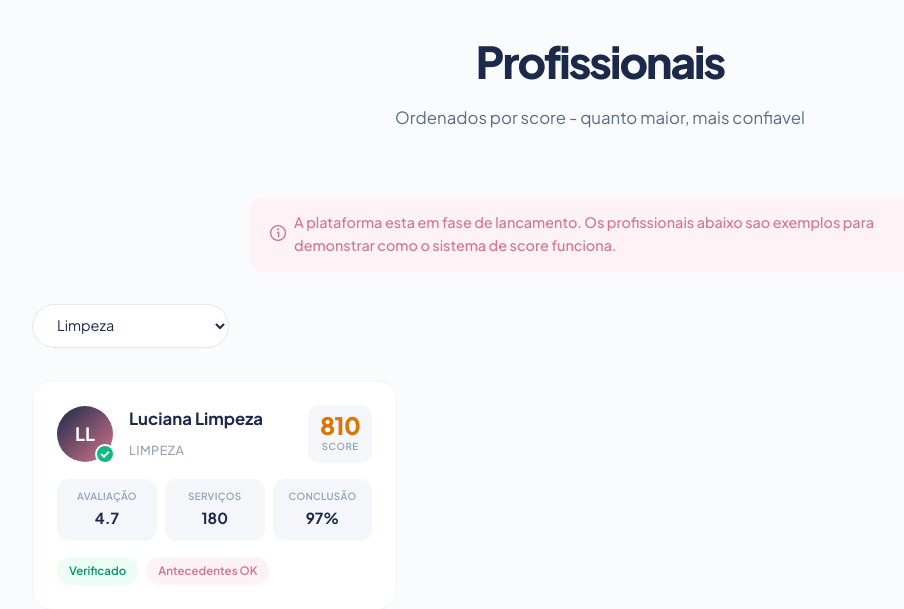
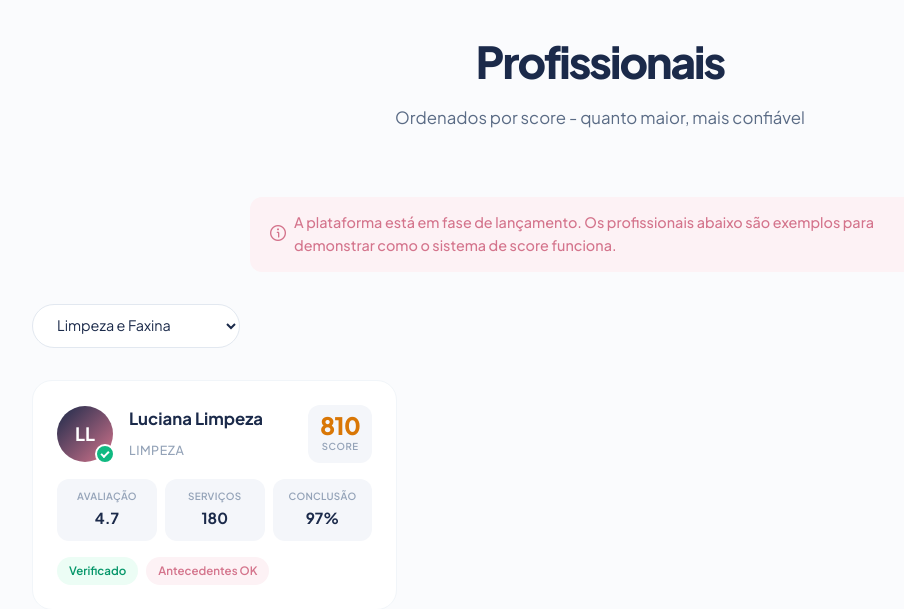
Before and after one commit to Xlonenzo/proscore, a FastAPI app: page /profissionais?cat=limpeza in a window 1280 px wide. Shown: the part 158-767 px from the top of the page, without its empty margins (40-944 px from the left). Run offline with FastAPI, Linux system fonts and the light colour scheme; data comes from the database, SQL or seed files in the repository.

Commit message:
fix: sync categories across all pages + bump app.js cache
- Add Organização, Costura e Ajustes to prestador signup & filter
- Rename Montagem → Montagem e Reparos, Limpeza → Limpeza e Faxina
- Bump app.js?v=6 → v=7 for accent fixes cache bust

Co-Authored-By: Claude Opus 4.6 <noreply@anthropic.com>

```diff
--- a/frontend/templates/base.html
+++ b/frontend/templates/base.html
@@ -77,7 +77,7 @@
 
     <div class="toast-container" id="toast-container" aria-live="polite" aria-atomic="true"></div>
 
-    <script src="/static/js/app.js?v=6"></script>
+    <script src="/static/js/app.js?v=7"></script>
     <script>
     // Scroll reveal animation
     (function() {
--- a/frontend/templates/profissionais.html
+++ b/frontend/templates/profissionais.html
@@ -5,23 +5,25 @@
 {% block content %}
 <section class="section" aria-labelledby="profissionais-heading">
     <h2 class="section-title" id="profissionais-heading">Profissionais</h2>
-    <p class="section-subtitle">Ordenados por score - quanto maior, mais confiavel</p>
+    <p class="section-subtitle">Ordenados por score - quanto maior, mais confiável</p>
 
     <div class="alert alert-info" style="max-width:700px;margin:0 auto 2rem">
         <i class="fi fi-rr-info" aria-hidden="true" style="flex-shrink:0"></i>
-        <span>A plataforma esta em fase de lancamento. Os profissionais abaixo sao exemplos para demonstrar como o sistema de score funciona.</span>
+        <span>A plataforma está em fase de lançamento. Os profissionais abaixo são exemplos para demonstrar como o sistema de score funciona.</span>
     </div>
 
     <div class="filter-bar" role="search" aria-label="Filtrar profissionais">
         <label for="filter-categoria" class="sr-only">Filtrar por categoria</label>
         <select id="filter-categoria" onchange="filtrarProfissionais()" aria-label="Filtrar por categoria">
             <option value="">Todas as categorias</option>
-            <option value="eletrica">Eletrica</option>
-            <option value="hidraulica">Hidraulica</option>
+            <option value="eletrica">Elétrica</option>
+            <option value="hidraulica">Hidráulica</option>
             <option value="pintura">Pintura</option>
-            <option value="montagem">Montagem</option>
-            <option value="limpeza">Limpeza</option>
+            <option value="montagem">Montagem e Reparos</option>
+            <option value="limpeza">Limpeza e Faxina</option>
             <option value="jardinagem">Jardinagem</option>
+            <option value="organizacao">Organização</option>
+            <option value="costura">Costura e Ajustes</option>
             <option value="reforma">Reforma</option>
         </select>
     </div>
```
Also changed, not shown: frontend/templates/cadastro_prestador.html (+14 -12 lines).
